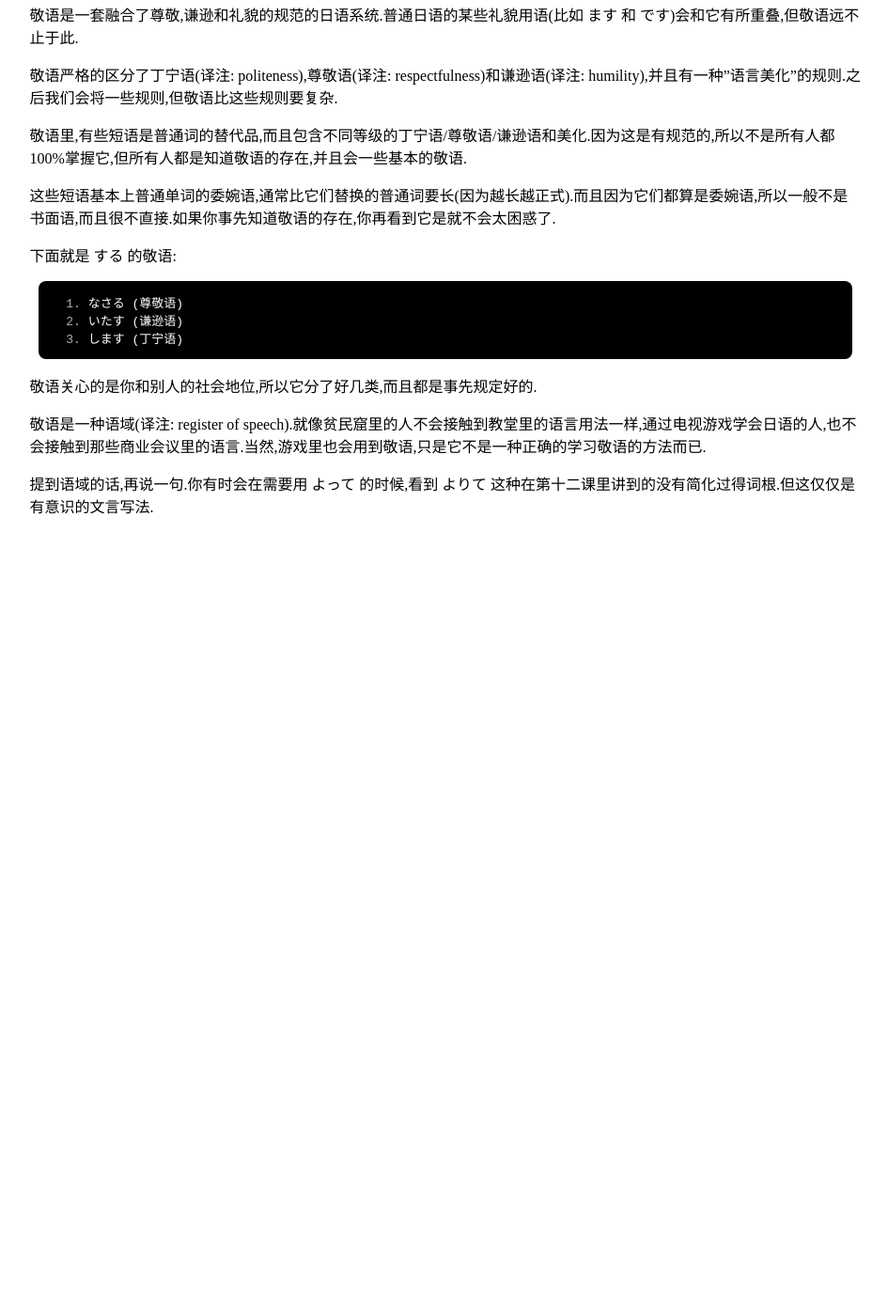
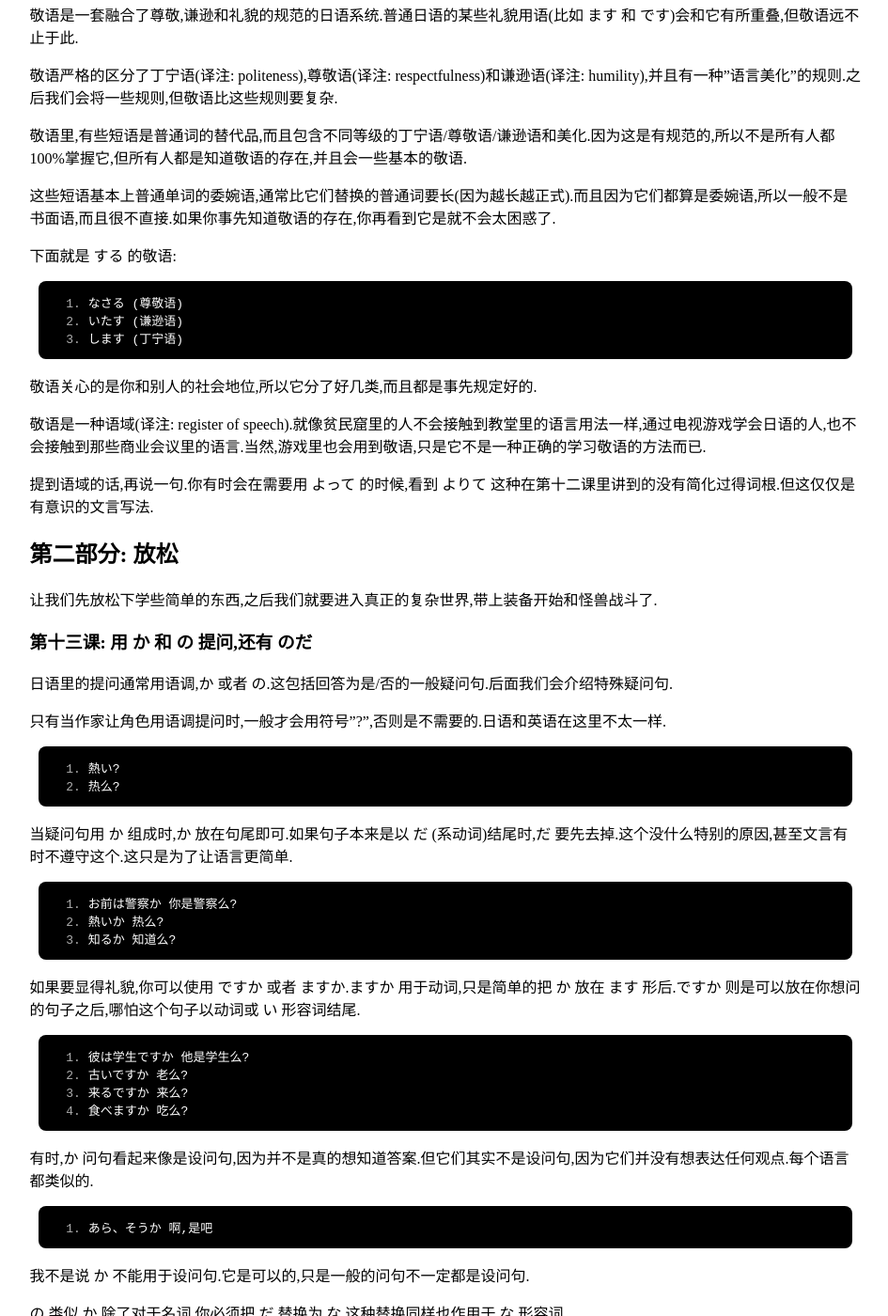
Before and after one commit to LelouchHe/lelouchhe.github.com, a Jekyll site: the page built from _posts/literature/2019-06-20-sakubi.md, in a window 1280 px wide and 1400 px high, scrolled down 18825 px. Shown: the whole window at 94% size, without its empty margins (166-1111 px from the left). Built offline with Jekyll 4.4.1, drawn with Linux system fonts in a browser that asks for light colours; before the commit the page ends 19391 px from its top, so only the background shows below that; some of the changed text lies outside the part shown.

Commit message:
lesson 13

```diff
--- a/_posts/literature/2019-06-20-sakubi.md
+++ b/_posts/literature/2019-06-20-sakubi.md
@@ -792,3 +792,58 @@ tag: translation japanese grammar
 敬语是一种语域(译注: register of speech).就像贫民窟里的人不会接触到教堂里的语言用法一样,通过电视游戏学会日语的人,也不会接触到那些商业会议里的语言.当然,游戏里也会用到敬语,只是它不是一种正确的学习敬语的方法而已.
 
 提到语域的话,再说一句.你有时会在需要用 よって 的时候,看到 よりて 这种在第十二课里讲到的没有简化过得词根.但这仅仅是有意识的文言写法.
+
+## 第二部分: 放松
+
+让我们先放松下学些简单的东西,之后我们就要进入真正的复杂世界,带上装备开始和怪兽战斗了.
+
+### 第十三课: 用 か 和 の 提问,还有 のだ
+
+日语里的提问通常用语调,か 或者 の.这包括回答为是/否的一般疑问句.后面我们会介绍特殊疑问句.
+
+只有当作家让角色用语调提问时,一般才会用符号"?",否则是不需要的.日语和英语在这里不太一样.
+
+    熱い?
+    热么?
+
+当疑问句用 か 组成时,か 放在句尾即可.如果句子本来是以 だ (系动词)结尾时,だ 要先去掉.这个没什么特别的原因,甚至文言有时不遵守这个.这只是为了让语言更简单.
+
+    お前は警察か 你是警察么?
+    熱いか 热么?
+    知るか 知道么?
+
+如果要显得礼貌,你可以使用 ですか 或者 ますか.ますか 用于动词,只是简单的把 か 放在 ます 形后.ですか 则是可以放在你想问的句子之后,哪怕这个句子以动词或 い 形容词结尾.
+
+    彼は学生ですか 他是学生么?
+    古いですか 老么?
+    来るですか 来么?
+    食べますか 吃么?
+
+有时,か 问句看起来像是设问句,因为并不是真的想知道答案.但它们其实不是设问句,因为它们并没有想表达任何观点.每个语言都类似的.
+
+    あら、そうか 啊,是吧
+
+我不是说 か 不能用于设问句.它是可以的,只是一般的问句不一定都是设问句.
+
+の 类似 か,除了对于名词,你必须把 だ 替换为 な.这种替换同样也作用于 な 形容词.
+
+    普通なの 普通的么?
+    食べないの 不吃么?
+    どうしたの 怎么了?
+
+回答 の 问句一般用 のだ 语句或 の 语句.这类语句可以独立使用,表达一种不完整的原因或解释.のだ 可以读作 んだ.
+
+    食べたくないのよ 不想吃 (这就是我不吃的原因)
+    遅いんだ 晚了 (我得赶快了)
+    何してるのだ 你在做什么?
+    何をしてんだ 你在干啥?
+
+当说话者在表达观点时,一般不用 のだ.而且 のだ 有时候也会用于疑问句,不过这很罕见,而且当它是疑问句时,很容易看出来.
+
+### 休息: 关于 の 和 のだ
+
+*可选*
+
+当 の 语句只以 の 结尾时,显得女性化或可爱.
+
+のだ 是 の 语句和 の 疑问句的词源
```
